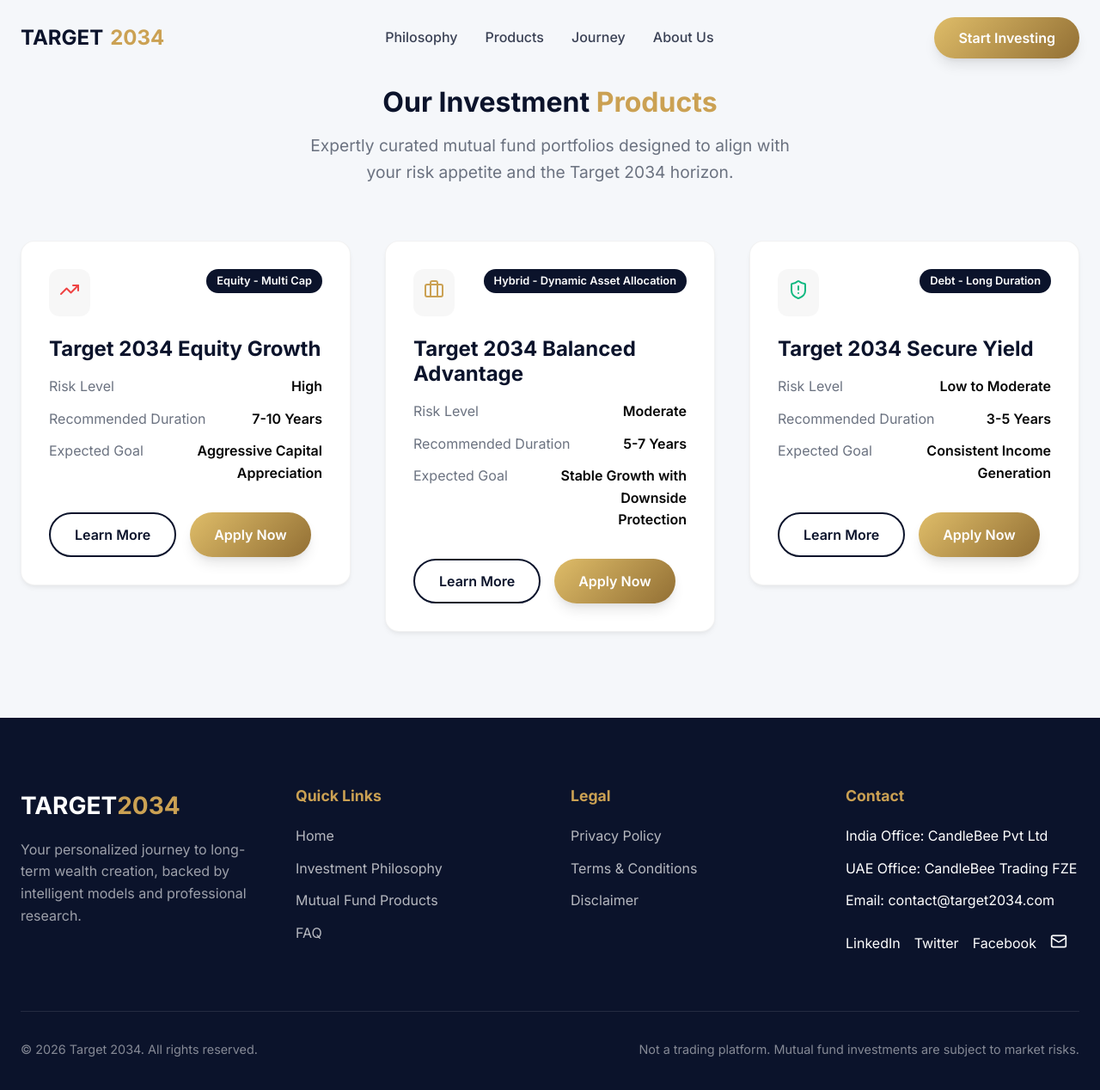
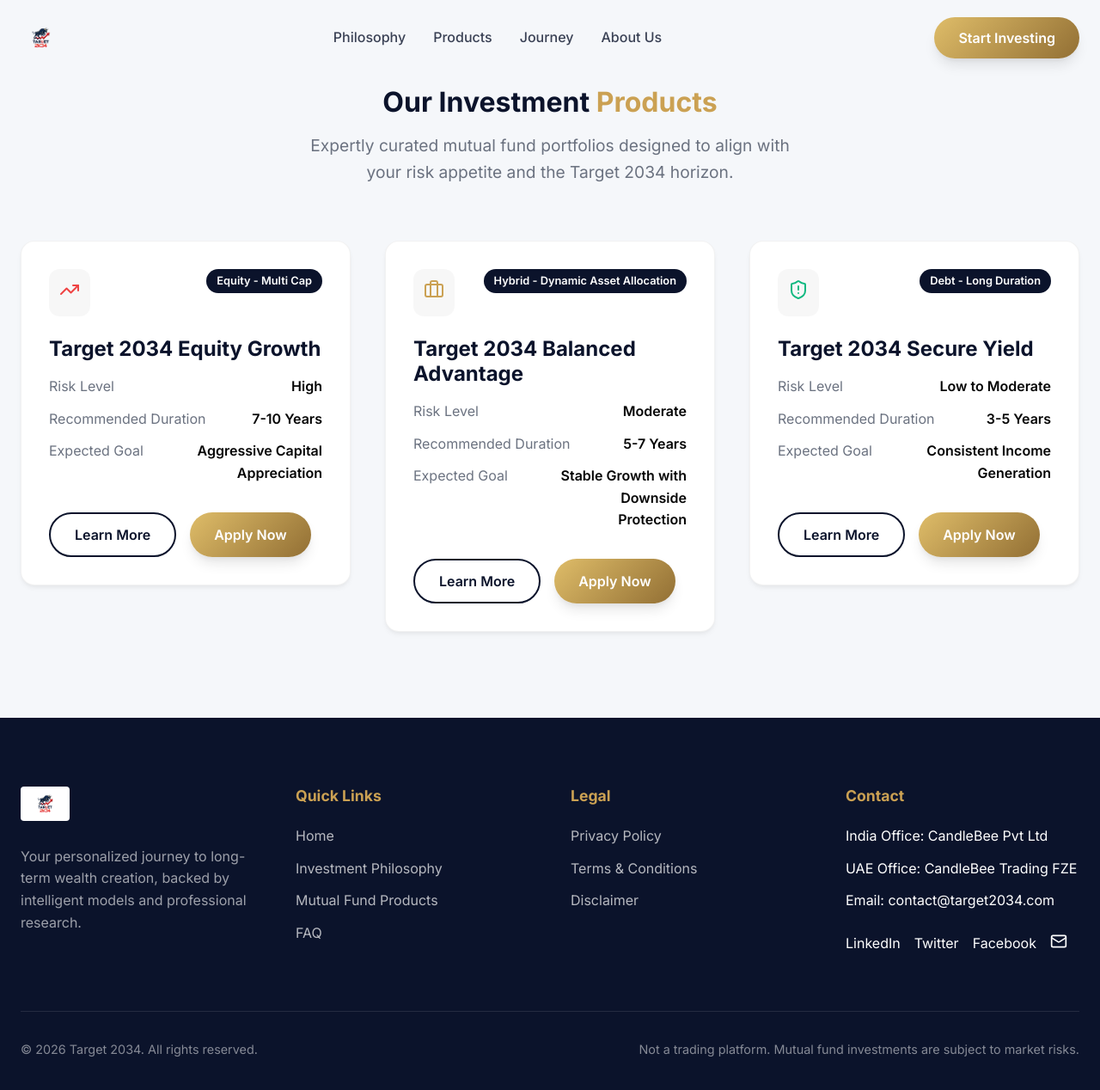
Before and after one commit to fasnanaseer313-source/Target-2034, a React (Vite) app: page /products in a window 1280 px wide. Shown: the top 1268 px of the page at 86% size. Built offline with nearby package versions, Linux system fonts and the light colour scheme.

Commit message:
1st committ

```diff
--- a/src/components/Footer.jsx
+++ b/src/components/Footer.jsx
@@ -1,6 +1,7 @@
 import React from 'react';
 import { Mail } from 'lucide-react';
 import './components.css';
+import logoImg from '../assets/logo.png';
 
 const Footer = () => {
   return (
@@ -9,8 +10,7 @@ const Footer = () => {
         <div className="footer-grid">
           <div className="footer-col">
             <div className="footer-logo">
-              <span>TARGET</span>
-              <span className="text-gold">2034</span>
+              <img src={logoImg} alt="Target 2034" style={{ height: '40px', background: 'white', padding: '4px 8px', borderRadius: '4px' }} />
             </div>
             <p style={{ color: 'rgba(255,255,255,0.6)', marginTop: '16px', maxWidth: '280px' }}>
               Your personalized journey to long-term wealth creation, backed by intelligent models and professional research.
--- a/src/components/Navbar.jsx
+++ b/src/components/Navbar.jsx
@@ -3,6 +3,7 @@ import { Link } from 'react-router-dom';
 import { motion } from 'framer-motion';
 import Button from './Button';
 import './components.css';
+import logoImg from '../assets/logo.png';
 
 const Navbar = () => {
   const [scrolled, setScrolled] = useState(false);
@@ -19,8 +20,7 @@ const Navbar = () => {
     <nav className={`navbar ${scrolled ? 'scrolled' : ''}`}>
       <div className="container navbar-container">
         <Link to="/" className="navbar-logo" style={{ textDecoration: 'none' }}>
-          <span className="text-navy">TARGET</span>
-          <span className="text-gold">2034</span>
+          <img src={logoImg} alt="Target 2034" style={{ height: '36px' }} />
         </Link>
 
         <div className="navbar-links">
```
Also changed, not shown: src/assets/logo.png (added).
